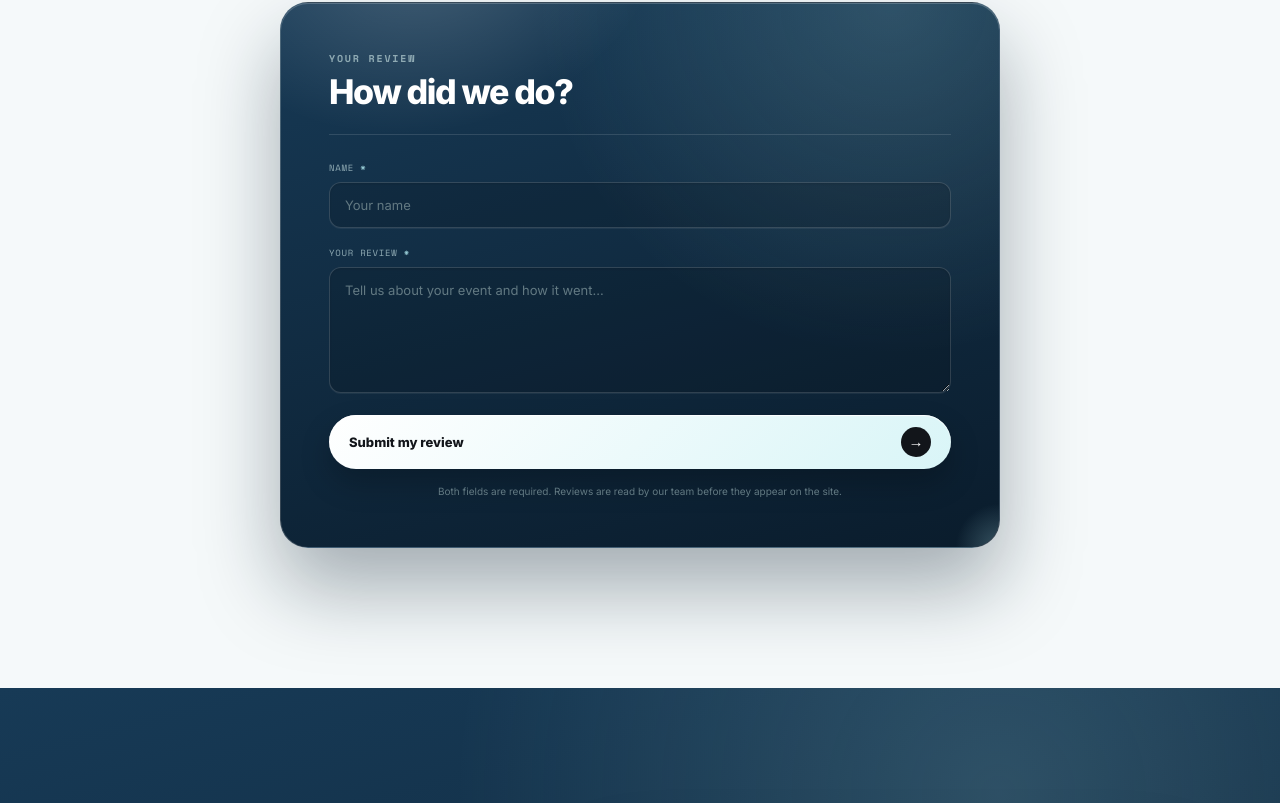
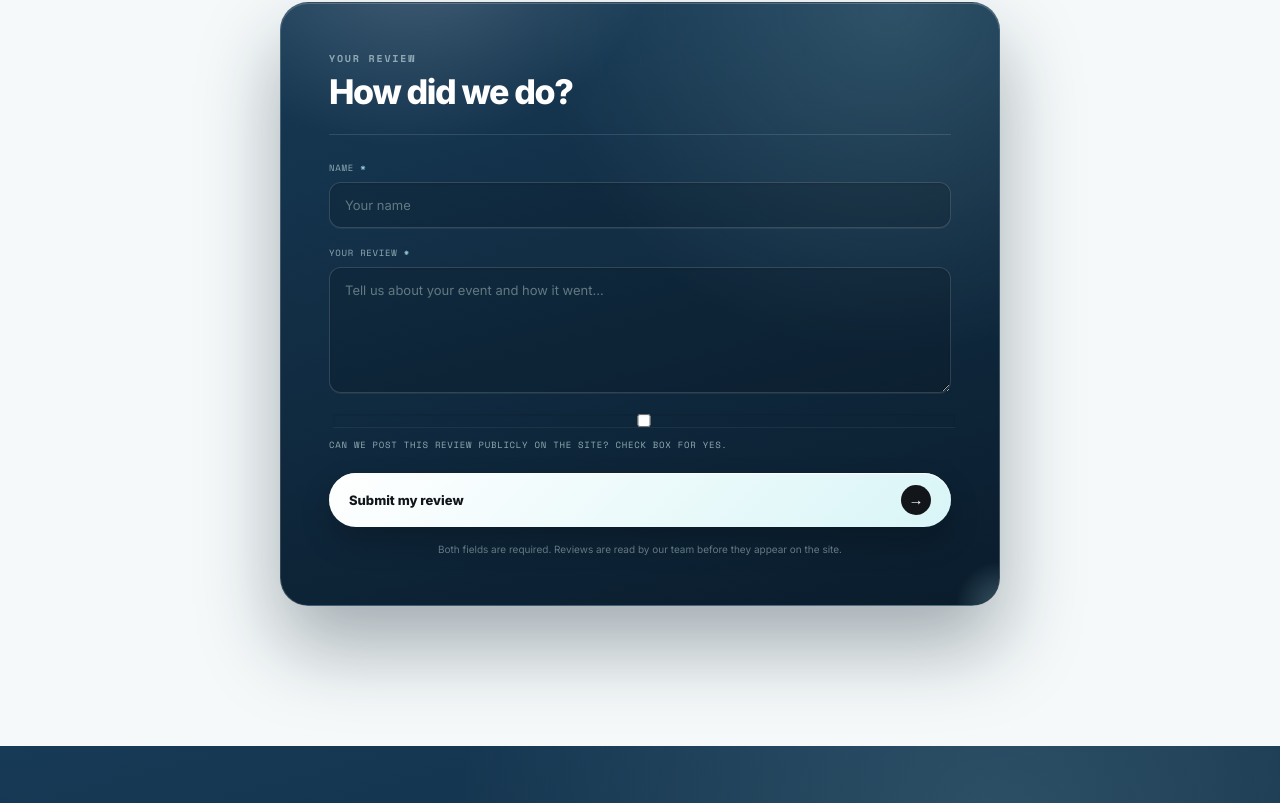
Before and after one commit to bugswillbite/AllAroundSound, a website built with Vite: page index.html in a window 1280 px wide. Shown: the part 5198-6001 px from the top of the page. Built offline with nearby package versions, Linux system fonts and the light colour scheme; what @wix/sdk would draw is missing.

Commit message:
Add consent checkbox for public review posting
Added a checkbox for public review consent.

```diff
--- a/index.html
+++ b/index.html
@@ -426,6 +426,11 @@
             ></textarea>
           </label>
 
+          <label class="review-consent">
+            <input type="checkbox" name="allowPublic" id="review-public">
+            <span>Can we post this review publicly on the site? Check box for yes.</span>
+          </label>
+
           <p class="form-error" id="review-error" role="alert" hidden></p>
 
           <button class="contact-submit" type="submit">
```
